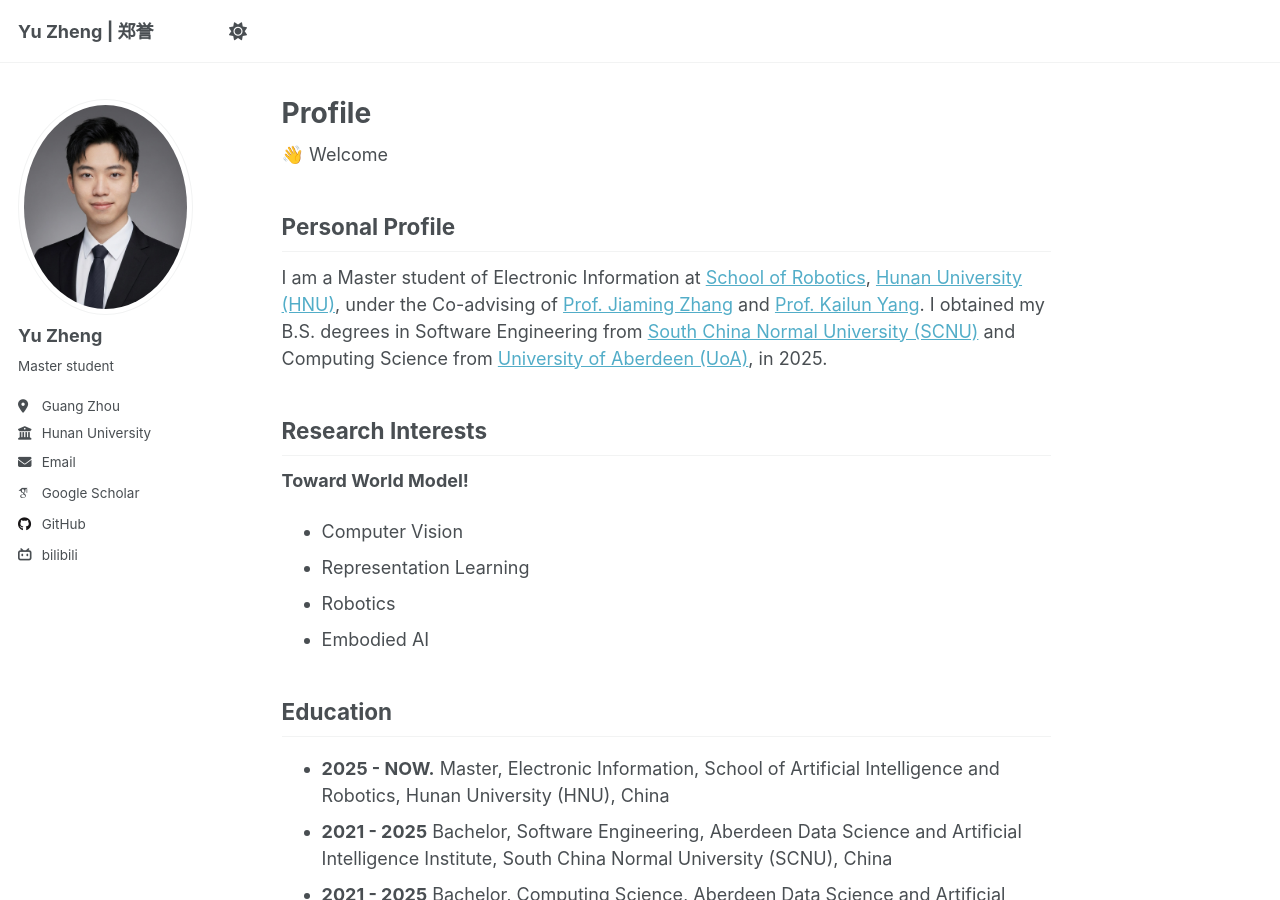
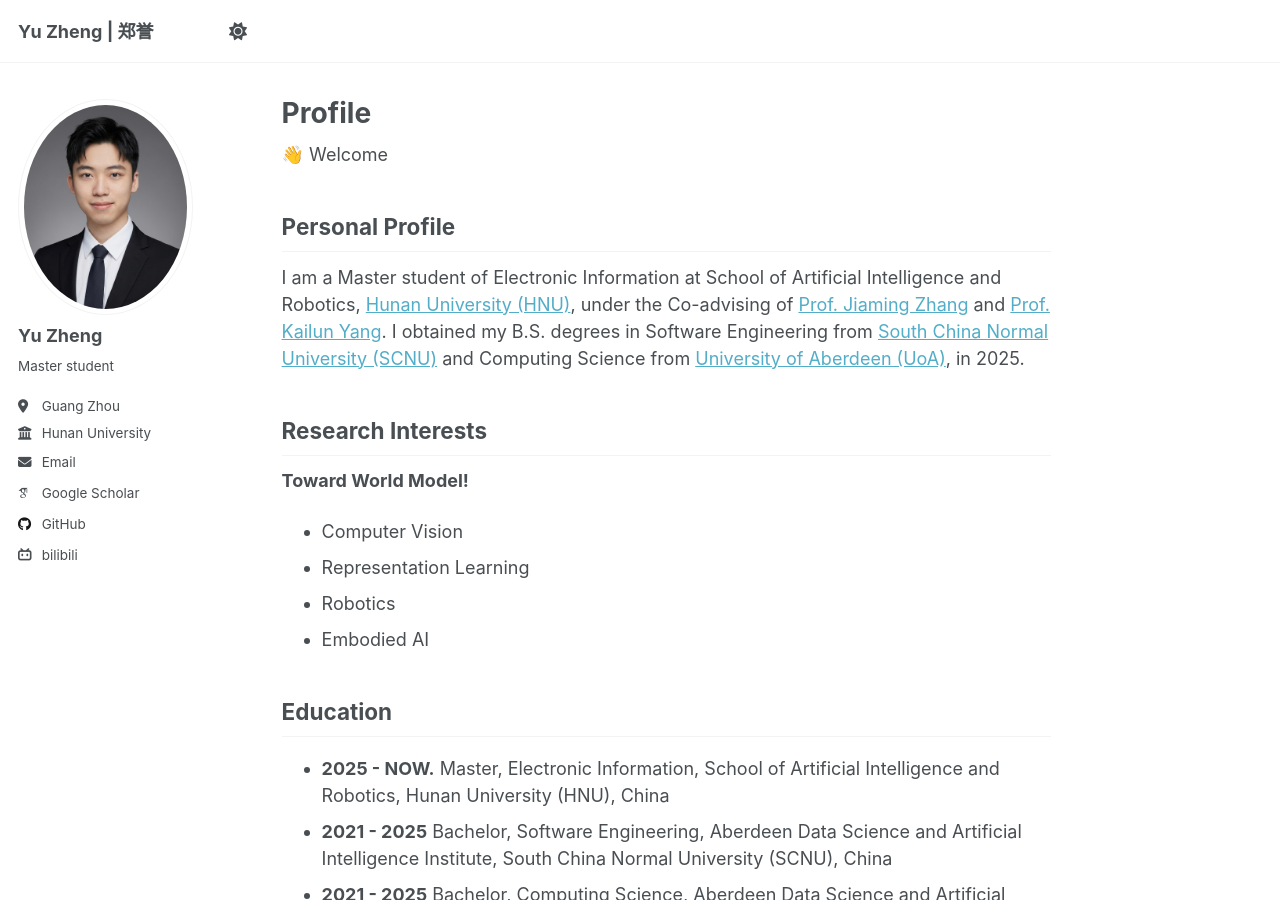
Before and after one commit to FaterYU/FaterYU.github.io, a Jekyll site: the page built from _pages/about.md, in a window 1280 px wide and 900 px high. Built offline with Jekyll 4.4.1, drawn with Linux system fonts in a browser that asks for light colours; some web fonts are replaced; a script that is not in the unit is left out.

Commit message:
Update personal profile and university name

```diff
--- a/_pages/about.md
+++ b/_pages/about.md
@@ -11,7 +11,7 @@ redirect_from:
 
 ## Personal Profile
 
-I am a Master student of Electronic Information at [School of Robotics](http://robotics.hnu.edu.cn/), [Hunan University (HNU)](http://www.hnu.edu.cn/), under the Co-advising of [Prof. Jiaming Zhang](https://jamycheung.github.io/) and [Prof. Kailun Yang](https://yangkailun.com/). I obtained my B.S. degrees in Software Engineering from [South China Normal University (SCNU)](http://www.scnu.edu.cn/) and Computing Science from [University of Aberdeen (UoA)](https://www.abdn.ac.uk/), in 2025.
+I am a Master student of Electronic Information at School of Artificial Intelligence and Robotics, [Hunan University (HNU)](http://www.hnu.edu.cn/), under the Co-advising of [Prof. Jiaming Zhang](https://jamycheung.github.io/) and [Prof. Kailun Yang](https://yangkailun.com/). I obtained my B.S. degrees in Software Engineering from [South China Normal University (SCNU)](http://www.scnu.edu.cn/) and Computing Science from [University of Aberdeen (UoA)](https://www.abdn.ac.uk/), in 2025.
 
 ## Research Interests
 
```
